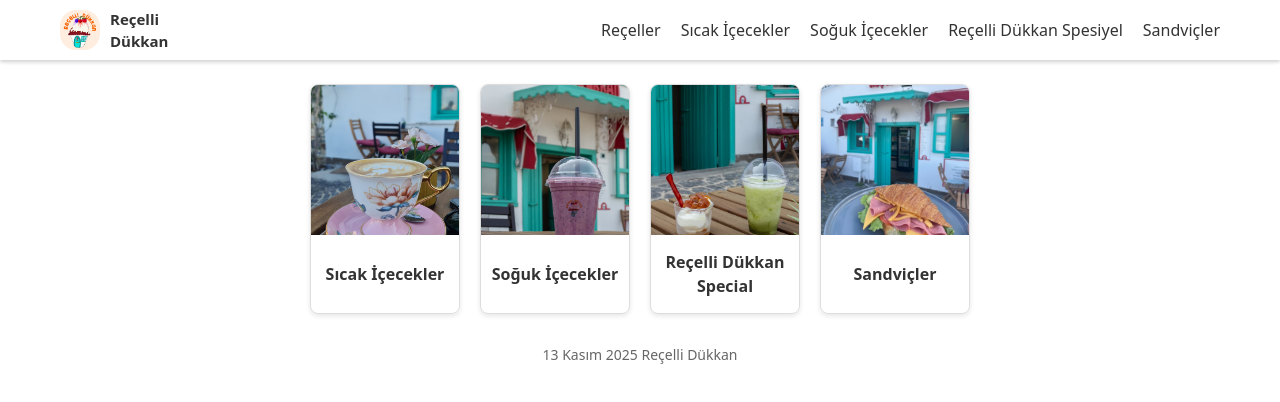
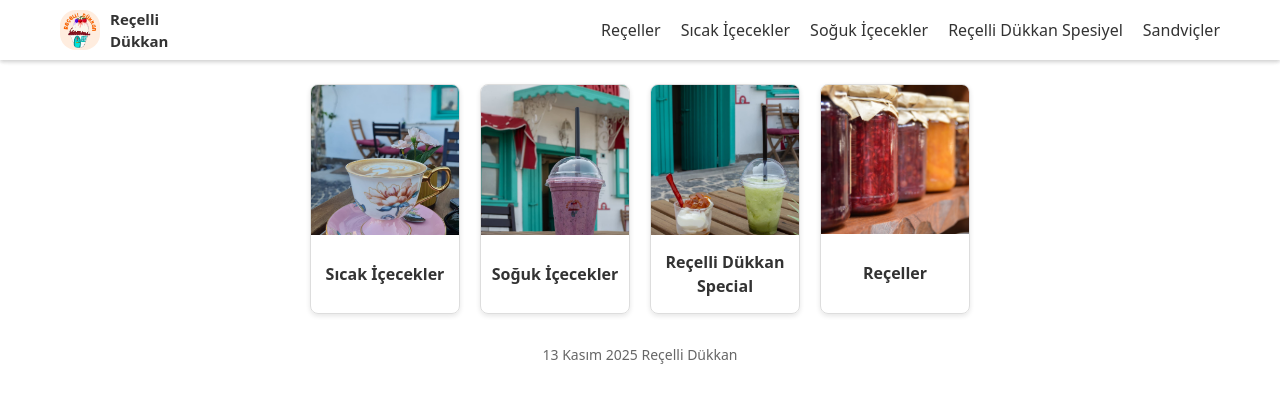
Before and after one commit to recellidukkan/recellidukkan, a Next.js app: page / in a window 1280 px wide. Shown: the top 402 px of the page. Built offline with nearby package versions, Linux system fonts and the light colour scheme.

Commit message:
sandwich removed real

```diff
--- a/src/app/components/Options.tsx
+++ b/src/app/components/Options.tsx
@@ -15,8 +15,8 @@ const Options = () => {
         { name: 'Sıcak İçecekler', photo: '/sicak1.jpg', url: '/sicak' },
         { name: 'Soğuk İçecekler', photo: '/soguk1.jpg', url: '/soguk' },
         { name: 'Reçelli Dükkan Special', photo: '/special.jpg', url: '/tatli' },
-        { name: 'Sandviçler', photo: '/sandvic1.jpg', url: '/sandvic' },
-        // { name: 'Reçeller', photo: '/recel.jpg', url: '/recel' },
+        // { name: 'Sandviçler', photo: '/sandvic1.jpg', url: '/sandvic' },
+        { name: 'Reçeller', photo: '/recel.jpg', url: '/recel' },
         // { name: 'Kahvaltılar', photo: '/kahvalti.jpg', url: '/kahvalti' },
     ]
 
```
